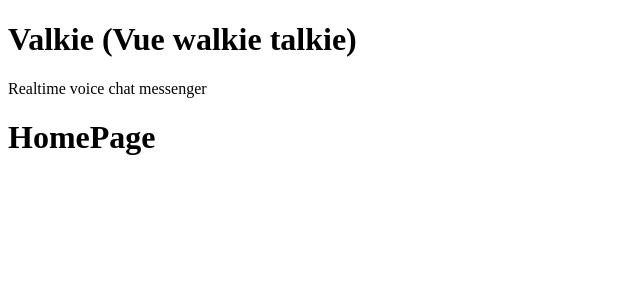
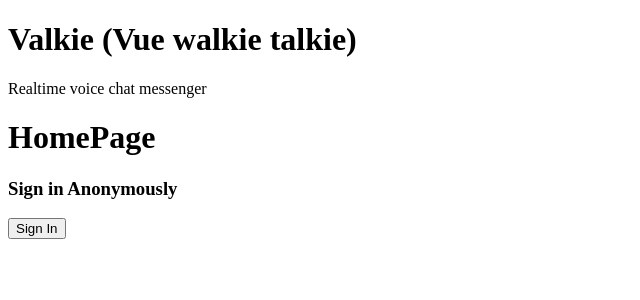
Before and after one commit to shecodez/valkie, a Vue app: page / in a window 1280 px wide. Shown: the top 300 px of the page, without its empty margins (0-640 px from the left). Built offline with nearby package versions, Linux system fonts and the light colour scheme; the HTML template or start-up script is replaced by a standard one; what vuefire would draw is missing.

Commit message:
feat: add sign in anonymously

```diff
--- a/src/components/Home.vue
+++ b/src/components/Home.vue
@@ -1,11 +1,18 @@
 <template>
   <div>
     <h1>HomePage</h1>
+    <Login />
   </div>
 </template>
 
 <script>
-export default {};
+import Login from "./Login";
+
+export default {
+  components: {
+    Login,
+  },
+};
 </script>
 
 <style></style>
--- /dev/null
+++ b/src/components/Login.vue
@@ -0,0 +1,20 @@
+<template>
+  <aside>
+    <h3>Sign in Anonymously</h3>
+    <button @click="auth.signInAnonymously()">Sign In</button>
+  </aside>
+</template>
+
+<script>
+import { auth } from "../firebase";
+
+export default {
+  data() {
+    return {
+      auth,
+    };
+  },
+};
+</script>
+
+<style></style>
```
